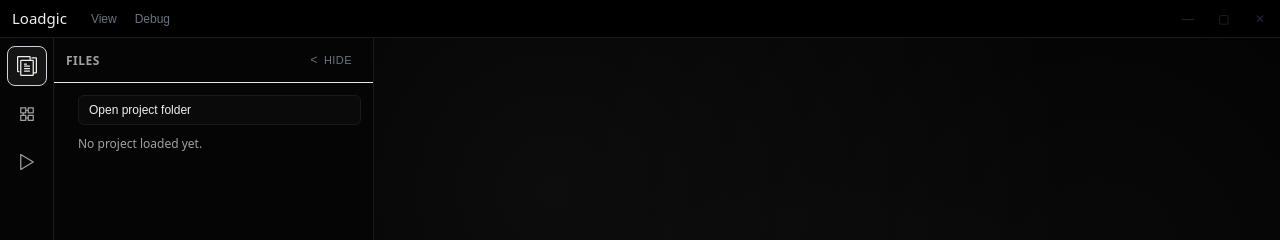
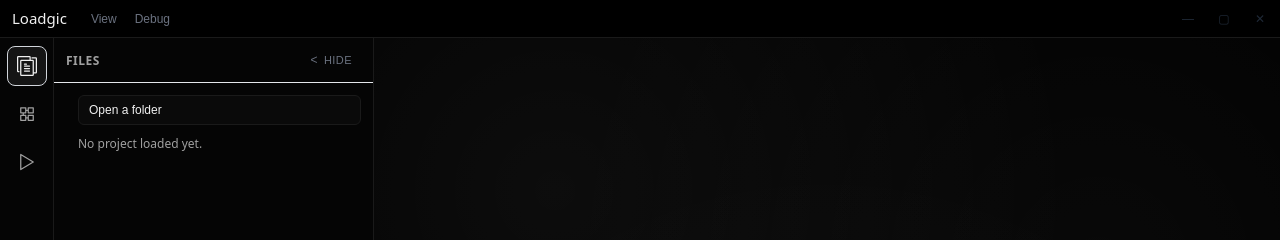
Before and after one commit to h8d13/Loadgic, a React (Vite) app in the folder app/: page / in a window 1280 px wide. Shown: the top 240 px of the page. Built offline with nearby package versions, Linux system fonts and the light colour scheme; grey boxes are pictures that could not be loaded.

Commit message:
Feat: add debug entry and fix css of sidepanel

```diff
--- a/app/electron/main.ts
+++ b/app/electron/main.ts
@@ -164,6 +164,7 @@
 
 // Debug operations
 handle('debug:reload', () => mainWindow?.webContents.reload())
+handle('debug:hard-reload', () => mainWindow?.webContents.reloadIgnoringCache())
 handle('debug:open-devtools', () => mainWindow?.webContents.openDevTools())
 
 // Upstream: Recursively read a directory and build a project tree
--- a/app/electron/preload.ts
+++ b/app/electron/preload.ts
@@ -22,6 +22,7 @@
   zoomReset: () => ipcRenderer.invoke('view:zoom-reset') as Promise<number>,
   // Debug controls
   reload: () => ipcRenderer.invoke('debug:reload'),
+  hardReload: () => ipcRenderer.invoke('debug:hard-reload'),
   openDevTools: () => ipcRenderer.invoke('debug:open-devtools'),
   // Your generic event listener
   on,
--- a/app/src/components/MenuBar.tsx
+++ b/app/src/components/MenuBar.tsx
@@ -41,6 +41,10 @@
     window.loadgic?.reload()
   }, [])
 
+  const handleHardReload = useCallback(() => {
+    window.loadgic?.hardReload()
+  }, [])
+
   const handleOpenDevTools = useCallback(() => {
     window.loadgic?.openDevTools()
   }, [])
@@ -61,7 +65,9 @@
     {
       label: 'Debug',
       items: [
-        { label: 'Reload', shortcut: 'Ctrl+Shift+R', action: handleReload },
+        { label: 'Reload', shortcut: 'Ctrl+R', action: handleReload },
+        { label: 'Hard Reload', shortcut: 'Ctrl+Shift+R', action: handleHardReload },
+        { separator: true, label: '' },
         { label: 'Dev Tools', shortcut: 'Ctrl+Shift+I', action: handleOpenDevTools },
       ],
     },
@@ -99,6 +105,9 @@
         handleFullscreen()
       } else if (ctrl && e.shiftKey && e.key === 'R') {
         e.preventDefault()
+        handleHardReload()
+      } else if (ctrl && !e.shiftKey && e.key === 'r') {
+        e.preventDefault()
         handleReload()
       } else if (ctrl && e.shiftKey && e.key === 'I') {
         e.preventDefault()
@@ -110,7 +119,7 @@
 
     window.addEventListener('keydown', handleKeyDown)
     return () => window.removeEventListener('keydown', handleKeyDown)
-  }, [handleTogglePanel, handleZoomIn, handleZoomOut, handleZoomReset, handleFullscreen, handleReload, handleOpenDevTools])
+  }, [handleTogglePanel, handleZoomIn, handleZoomOut, handleZoomReset, handleFullscreen, handleReload, handleHardReload, handleOpenDevTools])
 
   function handleMenuClick(label: string) {
     setOpenMenu(openMenu === label ? null : label)
--- a/app/src/components/sidebar/SidePanel.tsx
+++ b/app/src/components/sidebar/SidePanel.tsx
@@ -101,7 +101,7 @@
         {activeView === 'files' && (
           <div className="files-panel">
             <button className="files-open-btn" onClick={onOpenProject}>
-              Open project folder
+              Open a folder
             </button>
             {projectRoot ? (
               <div className="files-root">{projectRoot}</div>
--- a/app/src/index.css
+++ b/app/src/index.css
@@ -369,8 +369,10 @@
 .sidepanel-body {
   padding: 12px;
   padding-left: 24px;
-  overflow: auto;
+  overflow: hidden;
   min-height: 0;
+  min-width: 0;
+  flex: 1;
 }
 
 .sidepanel-resizer {
@@ -574,6 +576,8 @@
   flex-direction: column;
   gap: 10px;
   height: 100%;
+  min-width: 0;
+  overflow: hidden;
 }
 
 .files-open-btn {
@@ -604,6 +608,7 @@
   overflow: auto;
   flex: 1;
   min-height: 0;
+  min-width: 0;
   padding: 6px 4px 12px 0;
   scrollbar-width: thin;
   scrollbar-color: #1a1a1a transparent;
```
